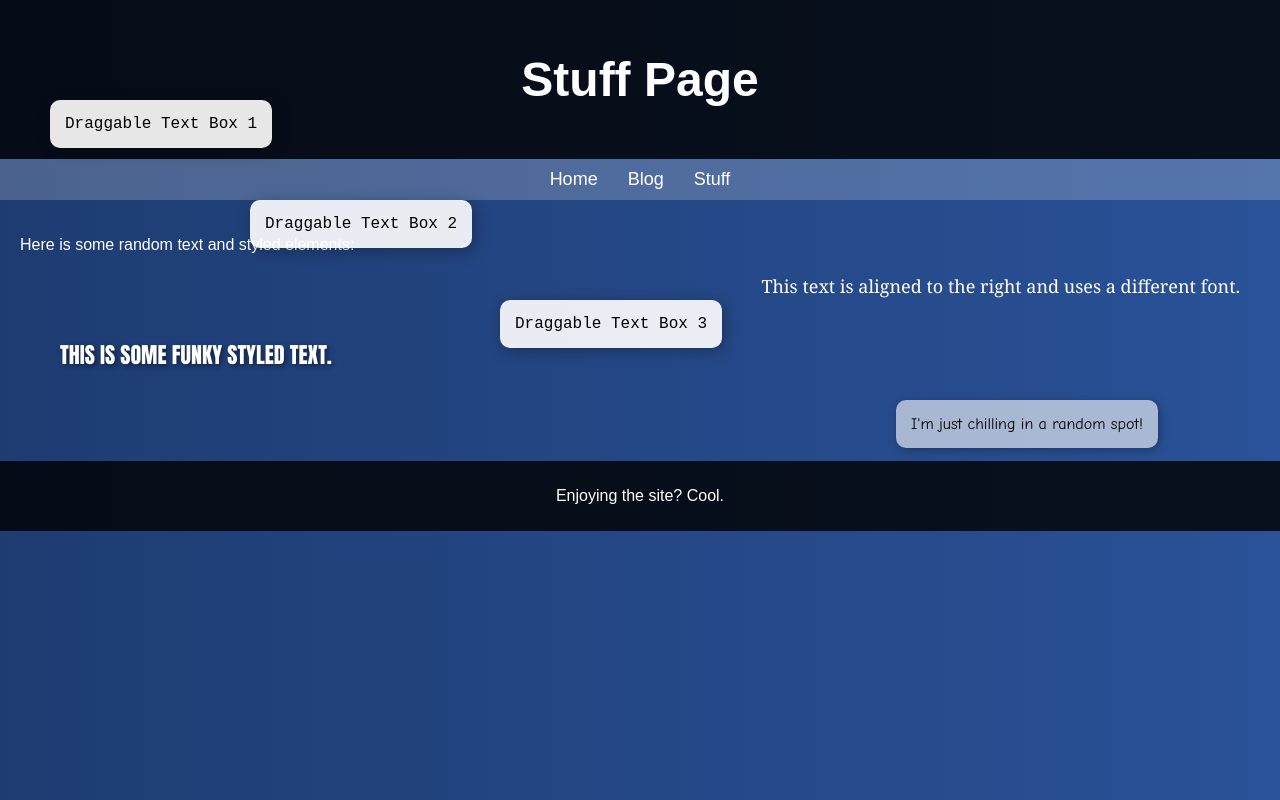
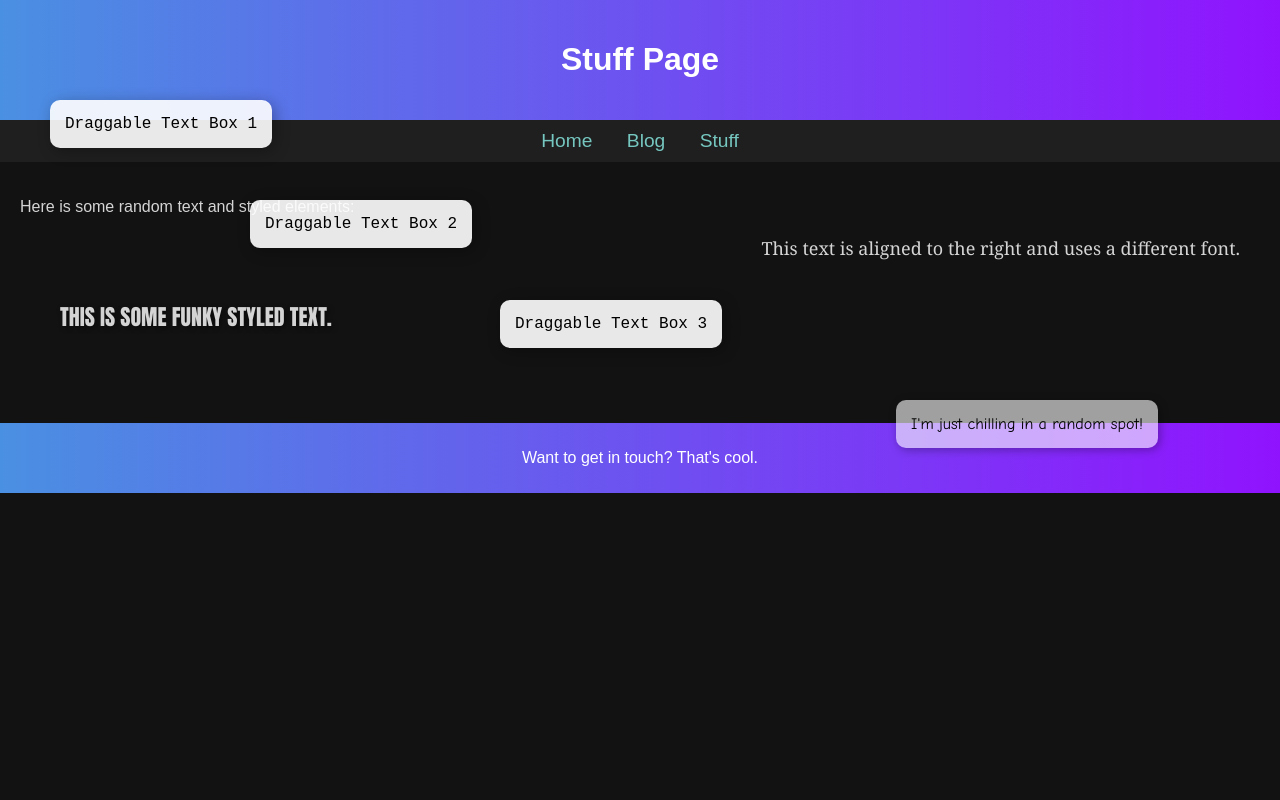
Before and after one commit to NoodleMeister/coolness, a plain HTML site: page stuff.html in a window 1280 px wide. Drawn offline with Linux system fonts and the light colour scheme.

Commit message:
Add files via upload

```diff
--- a/stuff.html
+++ b/stuff.html
@@ -6,33 +6,31 @@
     <title>Stuff Page</title>
     <style>
         body {
-            background: linear-gradient(to right, #1e3c72, #2a5298);
+            background-color: #121212; /* Dark gray background */
             font-family: Arial, sans-serif;
-            color: white;
+            color: #d4d4d4; /* Light gray text */
             margin: 0;
             padding: 0;
         }
 
         header {
-            background: rgba(0, 0, 0, 0.8);
+            background: linear-gradient(to right, #4a90e2, #9013fe);
             color: white;
             text-align: center;
             padding: 20px 0;
-            font-size: 24px;
         }
 
         nav {
-            display: flex;
-            justify-content: center;
-            background: rgba(255, 255, 255, 0.2);
+            text-align: center;
             padding: 10px;
+            background-color: #1f1f1f;
         }
 
         nav a {
-            color: white;
+            color: #76c7c0;
             text-decoration: none;
+            font-size: 1.2em;
             margin: 0 15px;
-            font-size: 18px;
         }
 
         nav a:hover {
@@ -85,8 +83,8 @@
             margin: 40px;
         }
 
-        footer {
-            background: rgba(0, 0, 0, 0.8);
+        .footer {
+            background: linear-gradient(to right, #4a90e2, #9013fe);
             color: white;
             text-align: center;
             padding: 10px;
@@ -120,8 +118,8 @@
         <div class="text-box" style="top: 300px; left: 500px;">Draggable Text Box 3</div>
     </div>
 
-    <footer>
-        <p>Enjoying the site? Cool.</p>
+    <footer class="footer">
+        <p>Want to get in touch? That's cool.</p>
     </footer>
 
     <script>
```
